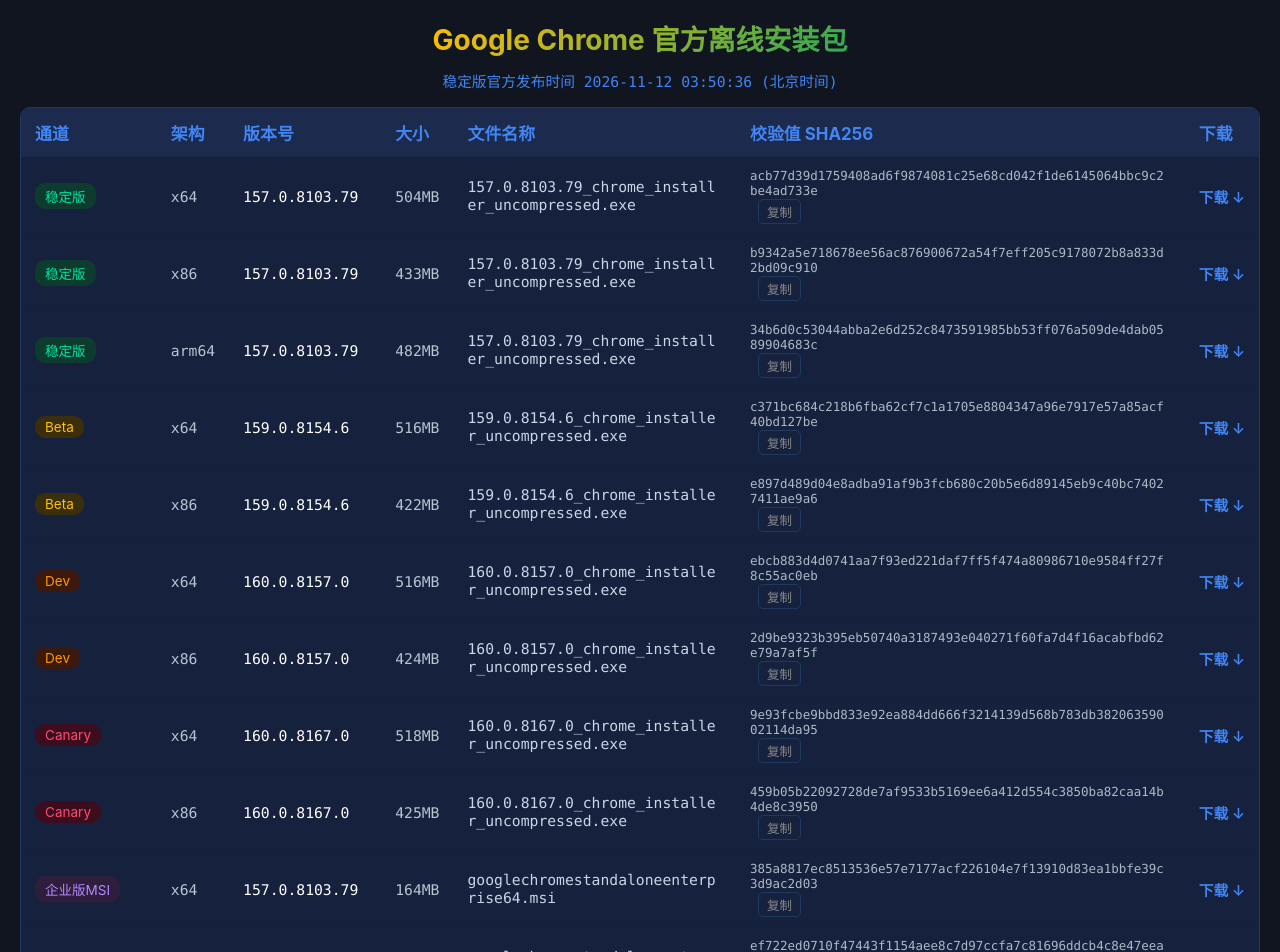
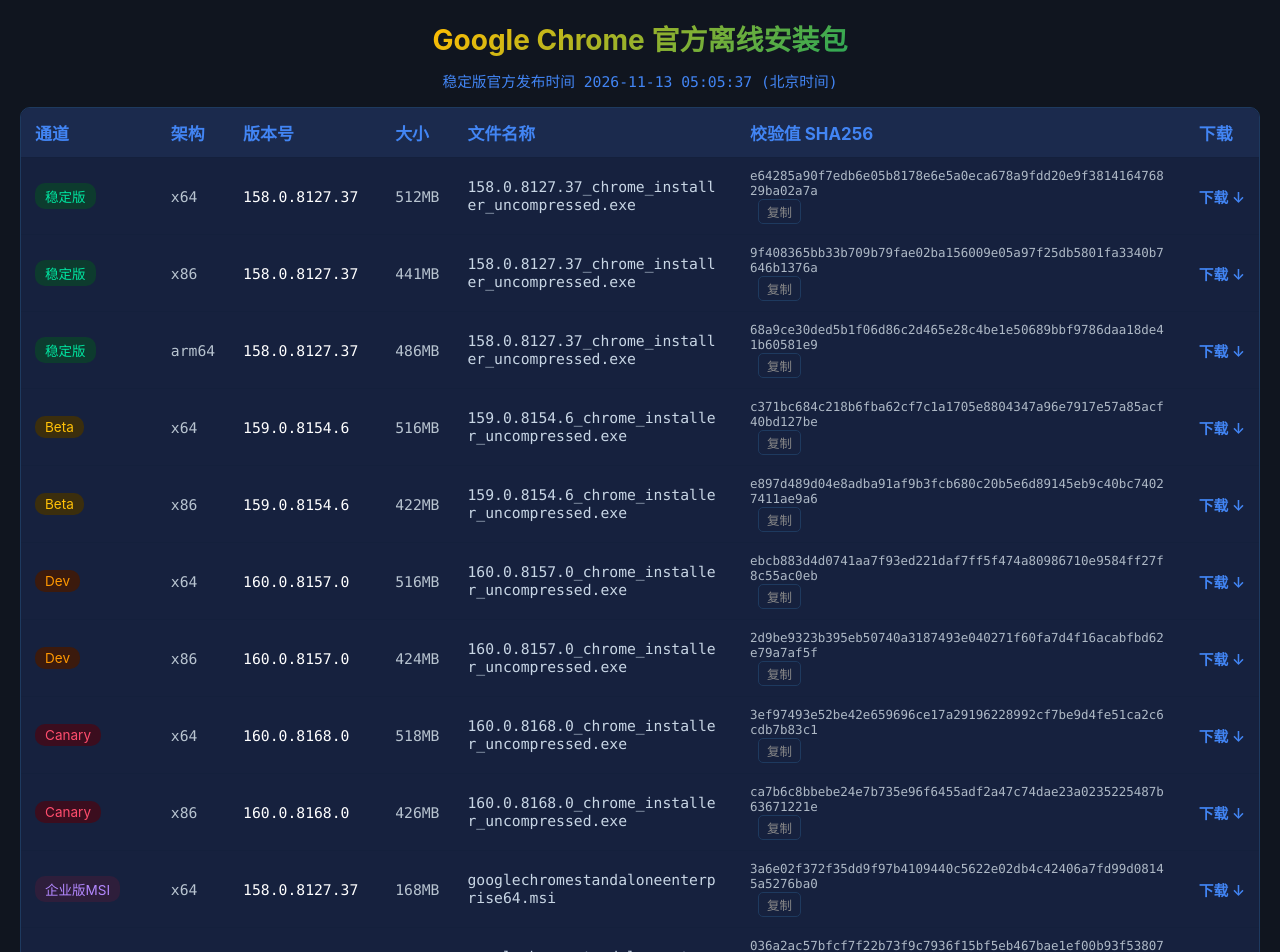
Before and after one commit to 423down-links/chrome-link, a plain HTML site: page index.html in a window 1280 px wide. Shown: the top 952 px of the page. Drawn offline with Linux system fonts and the light colour scheme.

Commit message:
chore: update Chrome version 2026-11-18

```diff
--- a/index.html
+++ b/index.html
@@ -200,40 +200,40 @@
 <script>
 // 嵌入数据（由 GitHub Actions 每日通过 Google 官方 Update API 更新，wrangler 部署，不依赖任何第三方仓库）
 var EMBEDDED_DATA = {
-  "checked_at": "2026-11-17T17:59:15Z",
+  "checked_at": "2026-11-18T02:41:00Z",
   "items": [
     {
-      "version": "157.0.8103.79",
-      "size": "504MB",
-      "downloadURL": "https://edgedl.me.gvt1.com/edgedl/release2/chrome/acab3swyzqgszbsf6npoanqbvgvq_157.0.8103.79/157.0.8103.79_chrome_installer_uncompressed.exe",
-      "sha256": "acb77d39d1759408ad6f9874081c25e68cd042f1de6145064bbc9c2be4ad733e",
-      "fileName": "157.0.8103.79_chrome_installer_uncompressed.exe",
+      "version": "158.0.8127.37",
+      "size": "512MB",
+      "downloadURL": "https://edgedl.me.gvt1.com/edgedl/release2/chrome/ad42hbny6imw7va3w7vi2faooxba_158.0.8127.37/158.0.8127.37_chrome_installer_uncompressed.exe",
+      "sha256": "e64285a90f7edb6e05b8178e6e5a0eca678a9fdd20e9f381416476829ba02a7a",
+      "fileName": "158.0.8127.37_chrome_installer_uncompressed.exe",
       "key": "stable-x64",
       "channel": "稳定版",
       "arch": "x64",
-      "published": "2026-11-11T19:50:36Z"
+      "published": "2026-11-12T21:05:37Z"
     },
     {
-      "version": "157.0.8103.79",
-      "size": "433MB",
-      "downloadURL": "https://edgedl.me.gvt1.com/edgedl/release2/chrome/acq6idvhxkcwr5otpuozd2yp6bia_157.0.8103.79/157.0.8103.79_chrome_installer_uncompressed.exe",
-      "sha256": "b9342a5e718678ee56ac876900672a54f7eff205c9178072b8a833d2bd09c910",
-      "fileName": "157.0.8103.79_chrome_installer_uncompressed.exe",
+      "version": "158.0.8127.37",
+      "size": "441MB",
+      "downloadURL": "https://edgedl.me.gvt1.com/edgedl/release2/chrome/acnf45ma7wksgqr74ua6ecjqei3q_158.0.8127.37/158.0.8127.37_chrome_installer_uncompressed.exe",
+      "sha256": "9f408365bb33b709b79fae02ba156009e05a97f25db5801fa3340b7646b1376a",
+      "fileName": "158.0.8127.37_chrome_installer_uncompressed.exe",
       "key": "stable-x86",
       "channel": "稳定版",
       "arch": "x86",
-      "published": "2026-11-11T19:50:36Z"
+      "published": "2026-11-12T21:05:37Z"
     },
     {
-      "version": "157.0.8103.79",
-      "size": "482MB",
-      "downloadURL": "https://edgedl.me.gvt1.com/edgedl/release2/chrome/adnroz5hgqgfedhp6kfriduubxja_157.0.8103.79/157.0.8103.79_chrome_installer_uncompressed.exe",
-      "sha256": "34b6d0c53044abba2e6d252c8473591985bb53ff076a509de4dab0589904683c",
-      "fileName": "157.0.8103.79_chrome_installer_uncompressed.exe",
+      "version": "158.0.8127.37",
+      "size": "486MB",
+      "downloadURL": "https://edgedl.me.gvt1.com/edgedl/release2/chrome/achmvkoodhx6n2pbdfwya7pv55qa_158.0.8127.37/158.0.8127.37_chrome_installer_uncompressed.exe",
+      "sha256": "68a9ce30ded5b1f06d86c2d465e28c4be1e50689bbf9786daa18de41b60581e9",
+      "fileName": "158.0.8127.37_chrome_installer_uncompressed.exe",
       "key": "stable-arm64",
       "channel": "稳定版",
       "arch": "arm64",
-      "published": "2026-11-11T19:50:36Z"
+      "published": "2026-11-12T21:05:37Z"
     },
     {
       "version": "159.0.8154.6",
@@ -280,26 +280,26 @@ var EMBEDDED_DATA = {
       "published": "2026-11-13T17:18:24Z"
     },
     {
-      "version": "160.0.8167.0",
+      "version": "160.0.8168.0",
       "size": "518MB",
-      "downloadURL": "https://edgedl.me.gvt1.com/edgedl/release2/chrome/adlppxhli47tn3korlxdaenzvecq_160.0.8167.0/160.0.8167.0_chrome_installer_uncompressed.exe",
-      "sha256": "9e93fcbe9bbd833e92ea884dd666f3214139d568b783db38206359002114da95",
-      "fileName": "160.0.8167.0_chrome_installer_uncompressed.exe",
+      "downloadURL": "https://edgedl.me.gvt1.com/edgedl/release2/chrome/ad6mjmfwkx5k4yzbijjf5uq46gta_160.0.8168.0/160.0.8168.0_chrome_installer_uncompressed.exe",
+      "sha256": "3ef97493e52be42e659696ce17a29196228992cf7be9d4fe51ca2c6cdb7b83c1",
+      "fileName": "160.0.8168.0_chrome_installer_uncompressed.exe",
       "key": "canary-x64",
       "channel": "Canary",
       "arch": "x64",
-      "published": "2026-11-17T10:18:44Z"
+      "published": "2026-11-17T20:32:22Z"
     },
     {
-      "version": "160.0.8167.0",
-      "size": "425MB",
-      "downloadURL": "https://edgedl.me.gvt1.com/edgedl/release2/chrome/aciwag2s6gkolegoddydir2lxd7q_160.0.8167.0/160.0.8167.0_chrome_installer_uncompressed.exe",
-      "sha256": "459b05b22092728de7af9533b5169ee6a412d554c3850ba82caa14b4de8c3950",
-      "fileName": "160.0.8167.0_chrome_installer_uncompressed.exe",
+      "version": "160.0.8168.0",
+      "size": "426MB",
+      "downloadURL": "https://edgedl.me.gvt1.com/edgedl/release2/chrome/ob6ws6f7bx45grb6m5c23r64te_160.0.8168.0/160.0.8168.0_chrome_installer_uncompressed.exe",
+      "sha256": "ca7b6c8bbebe24e7b735e96f6455adf2a47c74dae23a0235225487b63671221e",
+      "fileName": "160.0.8168.0_chrome_installer_uncompressed.exe",
       "key": "canary-x86",
       "channel": "Canary",
       "arch": "x86",
-      "published": "2026-11-17T10:18:44Z"
+      "published": "2026-11-17T20:32:22Z"
     },
     {
       "key": "enterprise-x64",
@@ -307,10 +307,10 @@ var EMBEDDED_DATA = {
       "fileName": "googlechromestandaloneenterprise64.msi",
       "downloadURL": "https://edgedl.me.gvt1.com/dl/chrome/install/googlechromestandaloneenterprise64.msi",
       "channel": "企业版MSI",
-      "version": "157.0.8103.79",
-      "size": "164MB",
-      "sha256": "385a8817ec8513536e57e7177acf226104e7f13910d83ea1bbfe39c3d9ac2d03",
-      "published": "2026-11-11T19:50:36Z"
+      "version": "158.0.8127.37",
+      "size": "168MB",
+      "sha256": "3a6e02f372f35dd9f97b4109440c5622e02db4c42406a7fd99d08145a5276ba0",
+      "published": "2026-11-12T21:05:37Z"
     },
     {
       "key": "enterprise-x86",
@@ -318,10 +318,10 @@ var EMBEDDED_DATA = {
       "fileName": "googlechromestandaloneenterprise.msi",
       "downloadURL": "https://edgedl.me.gvt1.com/dl/chrome/install/googlechromestandaloneenterprise.msi",
       "channel": "企业版MSI",
-      "version": "157.0.8103.79",
-      "size": "155MB",
-      "sha256": "ef722ed0710f47443f1154aee8c7d97ccfa7c81696ddcb4c8e47eea88353a569",
-      "published": "2026-11-11T19:50:36Z"
+      "version": "158.0.8127.37",
+      "size": "158MB",
+      "sha256": "036a2ac57bfcf7f22b73f9c7936f15bf5eb467bae1ef00b93f538078521be744",
+      "published": "2026-11-12T21:05:37Z"
     },
     {
       "key": "win7-x64",
```
